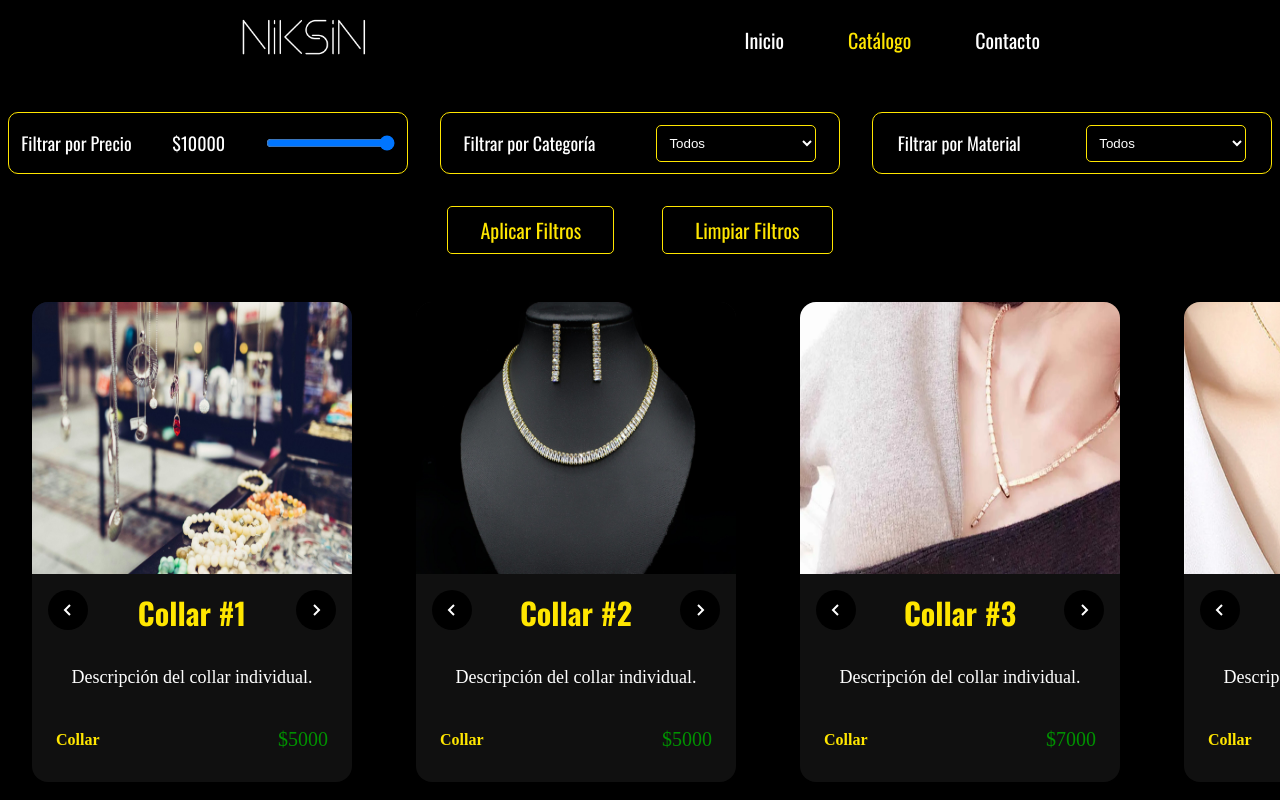
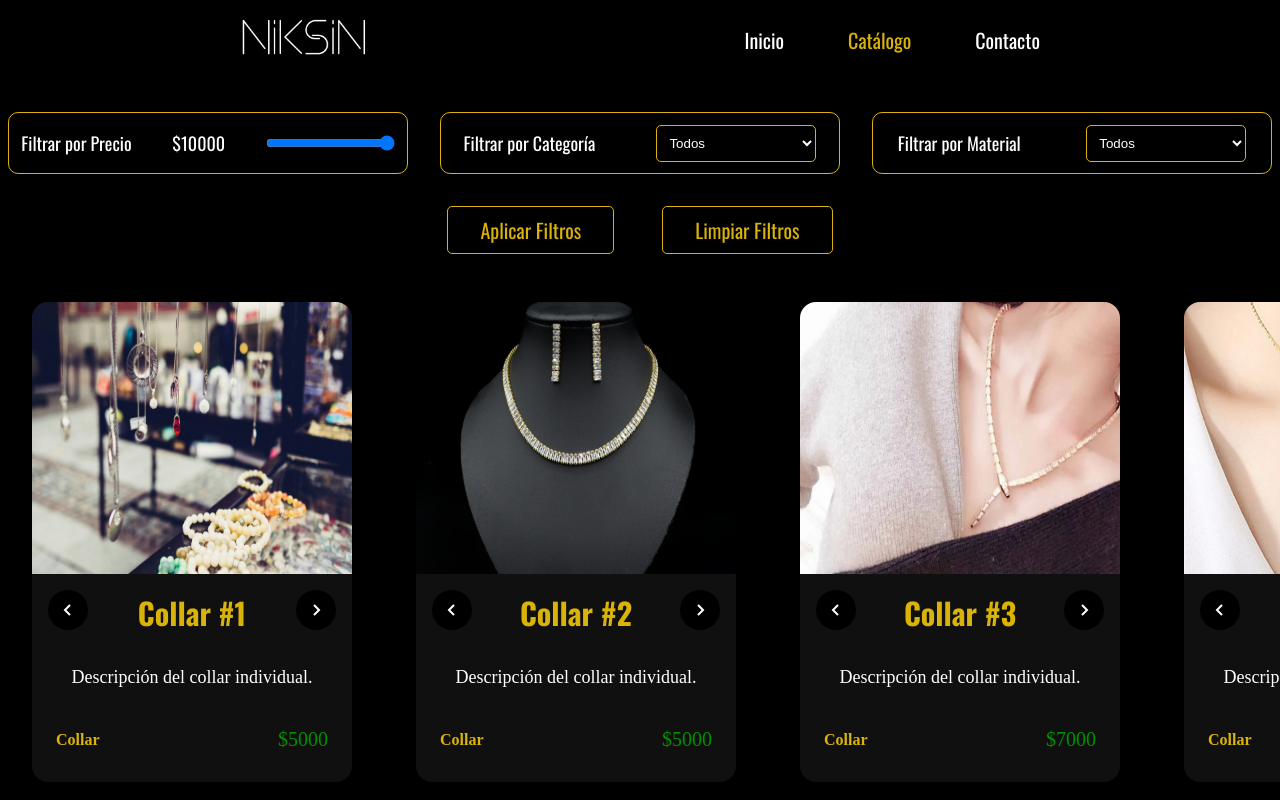
Before and after one commit to Totoneta/NiksinRemasterizada, a React (Vite) app in the folder niksin new/: page /catalogo in a window 1280 px wide. Shown: the top 800 px of the page. Built offline with nearby package versions, Linux system fonts and the light colour scheme.

Commit message:
cambio de amarillo, paleta de colores

```diff
--- a/niksin new/src/components/contactoform/contactoform.css
+++ b/niksin new/src/components/contactoform/contactoform.css
@@ -18,7 +18,7 @@
     align-items: center;
     flex-direction: column;
     gap: 3rem;
-    border: 1px solid #ffe600;
+    border: 1px solid #dab309;
     border-radius: 10px;
     padding: 3rem 0;
     width: 50rem;
@@ -47,7 +47,7 @@
 .inputnombrecontainer>input,
 .inputemailcontainer>input,
 .inputdescripcioncontainer>textarea {
-    border: 1px solid #ffe600;
+    border: 1px solid #dab309;
     outline: none;
     background-color: #000;
     color: #fff;
@@ -74,7 +74,7 @@
     background-color: #000;
     border-radius: 5px;
     color: #fff;
-    border: 1px solid #ffe600;
+    border: 1px solid #dab309;
     cursor: pointer;
     transition: all .3s;
     font-size: 16px;
--- a/niksin new/src/components/filtrosdecatalogo/filtrosdecatalogo.css
+++ b/niksin new/src/components/filtrosdecatalogo/filtrosdecatalogo.css
@@ -21,7 +21,7 @@
 
 /* Filtro */
 .filtrosdecatalogoitem {
-    border: 1px solid #ffe600;
+    border: 1px solid #dab309;
     border-radius: 10px;
     height: 3.9rem;
     display: flex;
@@ -38,7 +38,7 @@
 }
 
 .filtrosdecatalogoitem>select {
-    border: 1px solid #ffe600;
+    border: 1px solid #dab309;
     background-color: #000;
     color: #fff;
     width: 10rem;
@@ -65,8 +65,8 @@
 .filtrosdecatalogofinalbtns>button {
     padding: .5rem 2rem;
     background-color: #000;
-    color: #ffe600;
-    border: 1px solid #ffe600;
+    color: #dab309;
+    border: 1px solid #dab309;
     font-size: 20px;
     border-radius: 5px;
     cursor: pointer;
@@ -75,6 +75,6 @@
 }
 
 .filtrosdecatalogofinalbtns>button:hover {
-    background-color: #ffe600;
+    background-color: #dab309;
     color: #000;
 }
--- a/niksin new/src/components/footer/footer.css
+++ b/niksin new/src/components/footer/footer.css
@@ -5,7 +5,7 @@
     height: 12rem;
     width: 100%;
     background-color: #000;
-    border-top: 1px dashed #ffe600;
+    border-top: 1px dashed #dab309;
     margin-top: 3.5rem;
 
 }
@@ -27,7 +27,7 @@
 }
 
 .navbarfooteritem>a:hover {
-    color: #ffe600;
+    color: #dab309;
 }
 
 .footercontainer>span {
--- a/niksin new/src/components/listadodeproductos/listadodeproductos.css
+++ b/niksin new/src/components/listadodeproductos/listadodeproductos.css
@@ -105,7 +105,7 @@
 
 .productocarruselcontainerbotonvermasitem>h4 {
     font-size: 30px;
-    color: #ffe600;
+    color: #dab309;
     font-family: 'Oswald';
 }
 
@@ -133,5 +133,5 @@
 
 .productocarruselcontainerbotonvermasitemtexto>span>strong {
     font-weight: bold;
-    color: #ffe600;
+    color: #dab309;
 }
--- a/niksin new/src/components/navbar/navbar.css
+++ b/niksin new/src/components/navbar/navbar.css
@@ -38,7 +38,7 @@
 
 /* Color categoría */
 #oro {
-    color: #ffe600;
+    color: #dab309;
 }
 
 #oro:hover {
--- a/niksin new/src/components/presentacionimgfondo/presentacionimgfondo.css
+++ b/niksin new/src/components/presentacionimgfondo/presentacionimgfondo.css
@@ -26,7 +26,7 @@
 }
 
 .presentacionimgfondocontainertext>h2>strong {
-    color: #ffe600;
+    color: #dab309;
 }
 
 .presentacionimgfondocontainertext>span {
@@ -39,7 +39,7 @@
     padding: 1rem;
     width: 20rem;
     text-align: center;
-    background-color: #ffe600;
+    background-color: #dab309;
     color: #000;
     text-decoration: none;
     font-size: 24px;
--- a/niksin new/src/components/reviewsdepersonas/reviewsdepersonas.css
+++ b/niksin new/src/components/reviewsdepersonas/reviewsdepersonas.css
@@ -40,7 +40,7 @@
 
 .reviewsdepersonassubcontaineritem>h4 {
     font-size: 24px;
-    color: #ffe600;
+    color: #dab309;
     font-family: 'Oswald';
 }
 
@@ -59,7 +59,7 @@
 }
 
 .reviewsdepersonassubcontaineritem>p>strong {
-    color: #ffe600;
+    color: #dab309;
 }
 
 @media (min-width: 350px) and (max-width: 499px) {
--- a/niksin new/src/components/scrolltiempohorarios/scrolltiempohorarios.css
+++ b/niksin new/src/components/scrolltiempohorarios/scrolltiempohorarios.css
@@ -19,7 +19,7 @@
     align-items: center;
     flex-direction: column;
     gap: .5rem;
-    border: 1px solid #ffe600;
+    border: 1px solid #dab309;
     padding: 2rem;
     width: 30rem;
     height: 20rem;
--- a/niksin new/src/components/tarjetasx3frase/tarjetasx3frase.css
+++ b/niksin new/src/components/tarjetasx3frase/tarjetasx3frase.css
@@ -53,7 +53,7 @@
 
 .tarjetasx3frasecontainertexto>h4>strong {
     font-size: 50px;
-    color: #ffe600;
+    color: #dab309;
 }
 
 .tarjetasx3frasecontainertexto>span {
```
